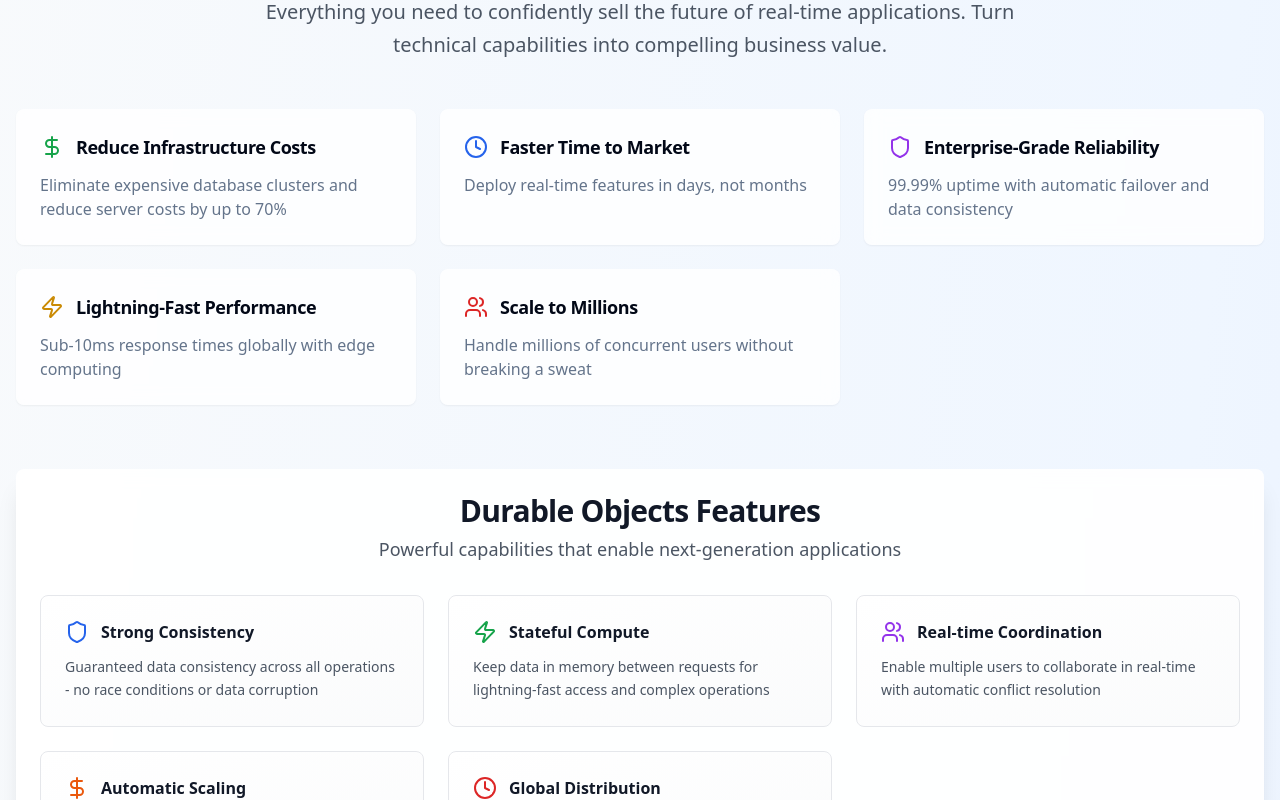
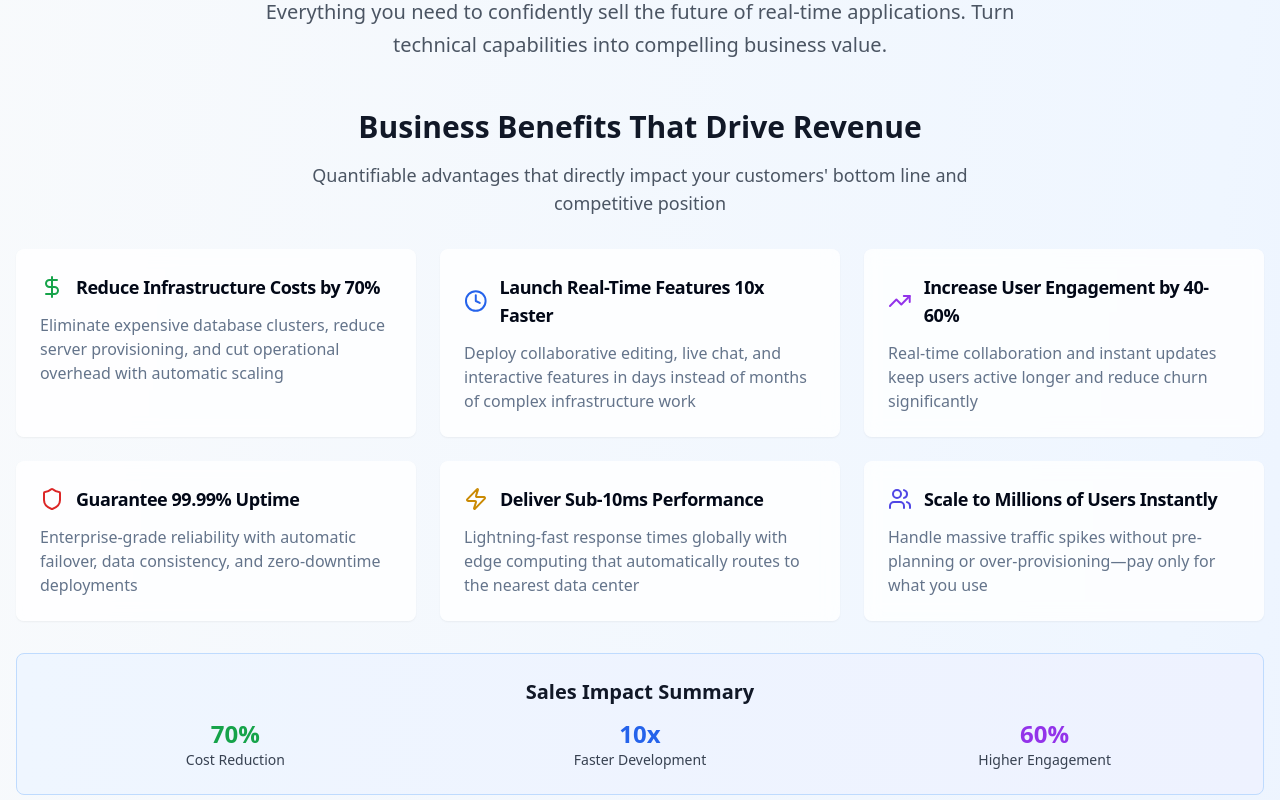
Before and after one commit to victorianwobodo/durable-objects-sales-ready, a React (Vite) app: page / in a window 1280 px wide. Shown: the part 400-1200 px from the top of the page. Built offline with nearby package versions, Linux system fonts and the light colour scheme.

Commit message:
Add benefits to features section
Add descriptions of the benefits of Durable Objects to the features section.

```diff
--- a/src/components/sales-faq/BenefitsGrid.tsx
+++ b/src/components/sales-faq/BenefitsGrid.tsx
@@ -1,38 +1,53 @@
 
 import { Card, CardContent, CardDescription, CardHeader, CardTitle } from "@/components/ui/card";
-import { DollarSign, Clock, Shield, Zap, Users } from "lucide-react";
+import { DollarSign, Clock, Shield, Zap, Users, TrendingUp } from "lucide-react";
 
 const BenefitsGrid = () => {
   const benefits = [
     {
       icon: <DollarSign className="h-6 w-6 text-green-600" />,
-      title: "Reduce Infrastructure Costs",
-      description: "Eliminate expensive database clusters and reduce server costs by up to 70%"
+      title: "Reduce Infrastructure Costs by 70%",
+      description: "Eliminate expensive database clusters, reduce server provisioning, and cut operational overhead with automatic scaling"
     },
     {
       icon: <Clock className="h-6 w-6 text-blue-600" />,
-      title: "Faster Time to Market",
-      description: "Deploy real-time features in days, not months"
+      title: "Launch Real-Time Features 10x Faster",
+      description: "Deploy collaborative editing, live chat, and interactive features in days instead of months of complex infrastructure work"
     },
     {
-      icon: <Shield className="h-6 w-6 text-purple-600" />,
-      title: "Enterprise-Grade Reliability",
-      description: "99.99% uptime with automatic failover and data consistency"
+      icon: <TrendingUp className="h-6 w-6 text-purple-600" />,
+      title: "Increase User Engagement by 40-60%",
+      description: "Real-time collaboration and instant updates keep users active longer and reduce churn significantly"
+    },
+    {
+      icon: <Shield className="h-6 w-6 text-red-600" />,
+      title: "Guarantee 99.99% Uptime",
+      description: "Enterprise-grade reliability with automatic failover, data consistency, and zero-downtime deployments"
     },
     {
       icon: <Zap className="h-6 w-6 text-yellow-600" />,
-      title: "Lightning-Fast Performance",
-      description: "Sub-10ms response times globally with edge computing"
+      title: "Deliver Sub-10ms Performance",
+      description: "Lightning-fast response times globally with edge computing that automatically routes to the nearest data center"
     },
     {
-      icon: <Users className="h-6 w-6 text-red-600" />,
-      title: "Scale to Millions",
-      description: "Handle millions of concurrent users without breaking a sweat"
+      icon: <Users className="h-6 w-6 text-indigo-600" />,
+      title: "Scale to Millions of Users Instantly",
+      description: "Handle massive traffic spikes without pre-planning or over-provisioning—pay only for what you use"
     }
   ];
 
   return (
-    <div className="grid md:grid-cols-2 lg:grid-cols-3 gap-6 mb-16">
+    <div className="mb-16">
+      <div className="text-center mb-8">
+        <h2 className="text-3xl font-bold text-gray-900 mb-4">
+          Business Benefits That Drive Revenue
+        </h2>
+        <p className="text-lg text-gray-600 max-w-2xl mx-auto">
+          Quantifiable advantages that directly impact your customers' bottom line and competitive position
+        </p>
+      </div>
+
+      <div className="grid md:grid-cols-2 lg:grid-cols-3 gap-6">
         {benefits.map((benefit, index) => (
           <Card key={index} className="hover:shadow-lg transition-shadow border-0 bg-white/80 backdrop-blur">
             <CardHeader className="pb-3">
@@ -47,6 +62,27 @@ const BenefitsGrid = () => {
           </Card>
         ))}
       </div>
+
+      <div className="mt-8 p-6 bg-gradient-to-r from-blue-50 to-indigo-50 rounded-lg border border-blue-200">
+        <h3 className="text-xl font-semibold text-gray-900 mb-3 text-center">
+          Sales Impact Summary
+        </h3>
+        <div className="grid md:grid-cols-3 gap-4 text-sm">
+          <div className="text-center">
+            <div className="font-bold text-green-600 text-2xl">70%</div>
+            <div className="text-gray-700">Cost Reduction</div>
+          </div>
+          <div className="text-center">
+            <div className="font-bold text-blue-600 text-2xl">10x</div>
+            <div className="text-gray-700">Faster Development</div>
+          </div>
+          <div className="text-center">
+            <div className="font-bold text-purple-600 text-2xl">60%</div>
+            <div className="text-gray-700">Higher Engagement</div>
+          </div>
+        </div>
+      </div>
+    </div>
   );
 };
 
```
Lines whose indentation alone changed are shown as unchanged.
